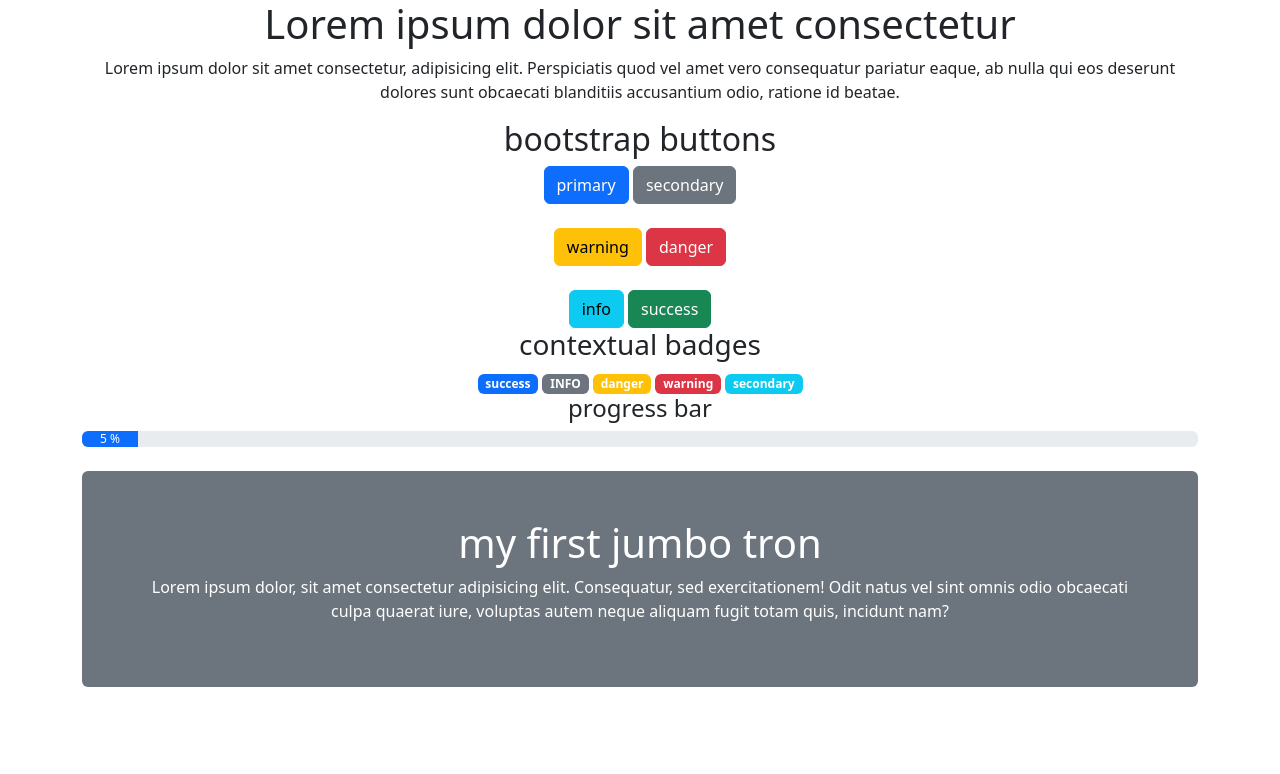
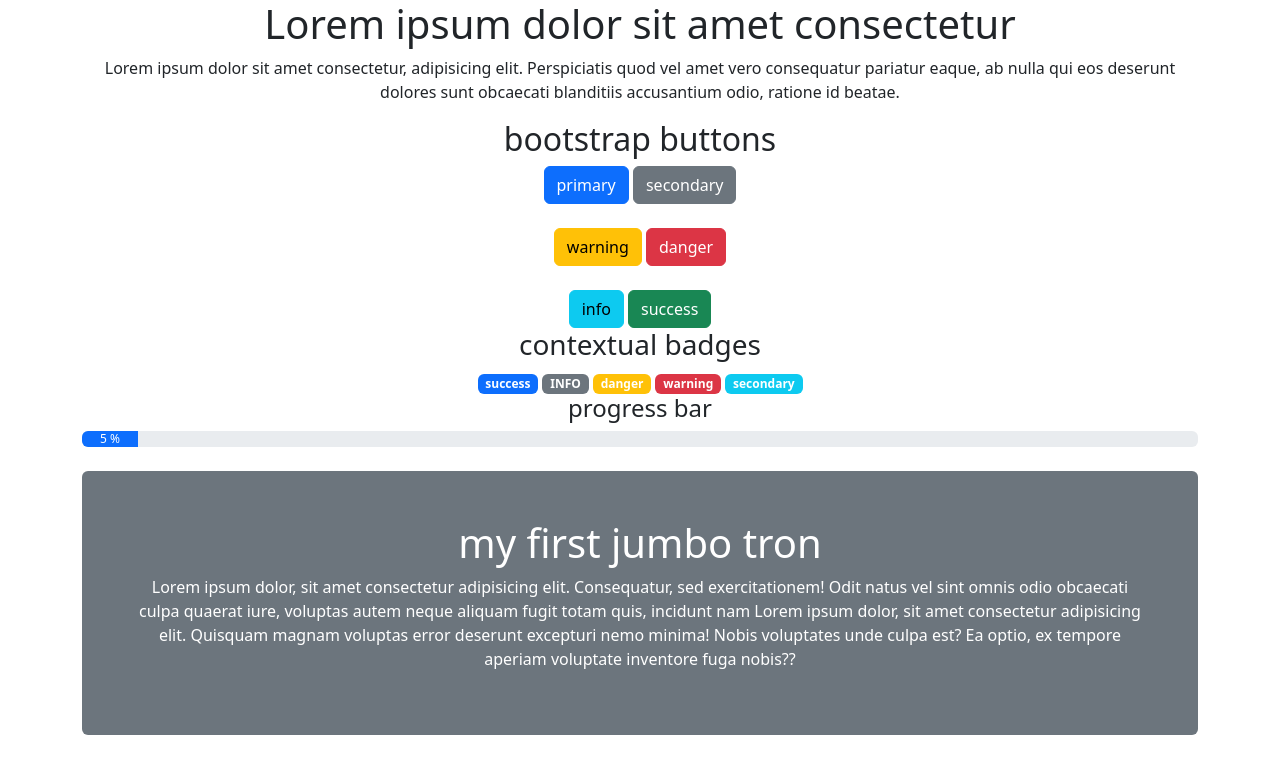
Before and after one commit to mishi15s/BOOTSTRAO-JUMBOTROB, a plain HTML site: page INDEX.html in a window 1280 px wide. Drawn offline with nearby package versions, Linux system fonts and the light colour scheme.

Commit message:
second commit

```diff
--- a/INDEX.html
+++ b/INDEX.html
@@ -44,7 +44,7 @@
             </div>
             <div class="container">
                 <div class="mt-4 p-5 bg-secondary text-white rounded"><h1>my first jumbo tron</h1>
-                    <p>Lorem ipsum dolor, sit amet consectetur adipisicing elit. Consequatur, sed exercitationem! Odit natus vel sint omnis odio obcaecati culpa quaerat iure, voluptas autem neque aliquam fugit totam quis, incidunt nam?</p>
+                    <p>Lorem ipsum dolor, sit amet consectetur adipisicing elit. Consequatur, sed exercitationem! Odit natus vel sint omnis odio obcaecati culpa quaerat iure, voluptas autem neque aliquam fugit totam quis, incidunt nam Lorem ipsum dolor, sit amet consectetur adipisicing elit. Quisquam magnam voluptas error deserunt excepturi nemo minima! Nobis voluptates unde culpa est? Ea optio, ex tempore aperiam voluptate inventore fuga nobis??</p>
                 </div>
             </div>
 </body>
```
